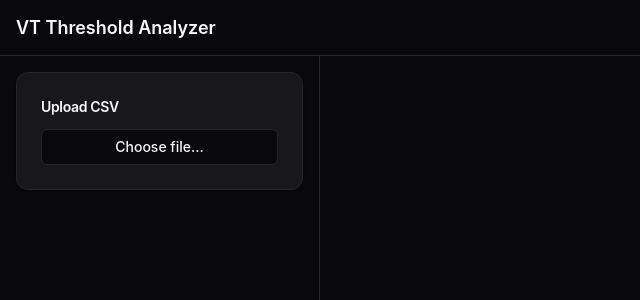
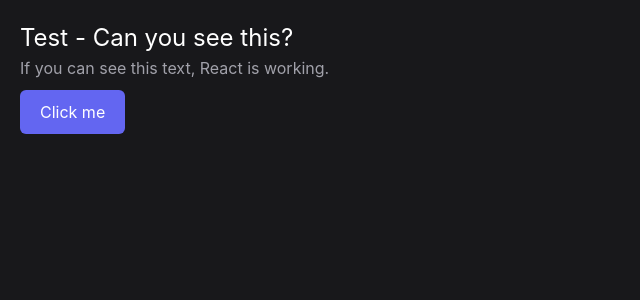
Before and after one commit to findingeq/Analyzer-App, a React (Vite) app in the folder web/: page / in a window 1280 px wide. Shown: the top 300 px of the page, without its empty margins (0-640 px from the left). Built offline with nearby package versions, Linux system fonts and the light colour scheme.

Commit message:
Add minimal test component to debug rendering issue
Replace App with simple inline-styled content to verify
if React is rendering at all.

```diff
--- a/web/src/App.tsx
+++ b/web/src/App.tsx
@@ -2,16 +2,26 @@
  * VT Threshold Analyzer - Main App Component
  */
 
-import { DashboardShell } from "@/components/layout/DashboardShell";
-import { Sidebar } from "@/components/layout/Sidebar";
-import { MainChart } from "@/components/charts/MainChart";
-
 function App() {
   return (
-    <DashboardShell
-      sidebar={<Sidebar />}
-      chart={<MainChart />}
-    />
+    <div style={{ padding: "20px", backgroundColor: "#18181B", minHeight: "100vh" }}>
+      <h1 style={{ color: "white", fontSize: "24px" }}>Test - Can you see this?</h1>
+      <p style={{ color: "#a1a1aa" }}>If you can see this text, React is working.</p>
+      <button
+        style={{
+          marginTop: "10px",
+          padding: "10px 20px",
+          backgroundColor: "#6366F1",
+          color: "white",
+          border: "none",
+          borderRadius: "6px",
+          cursor: "pointer"
+        }}
+        onClick={() => alert("Button clicked!")}
+      >
+        Click me
+      </button>
+    </div>
   );
 }
 
```
